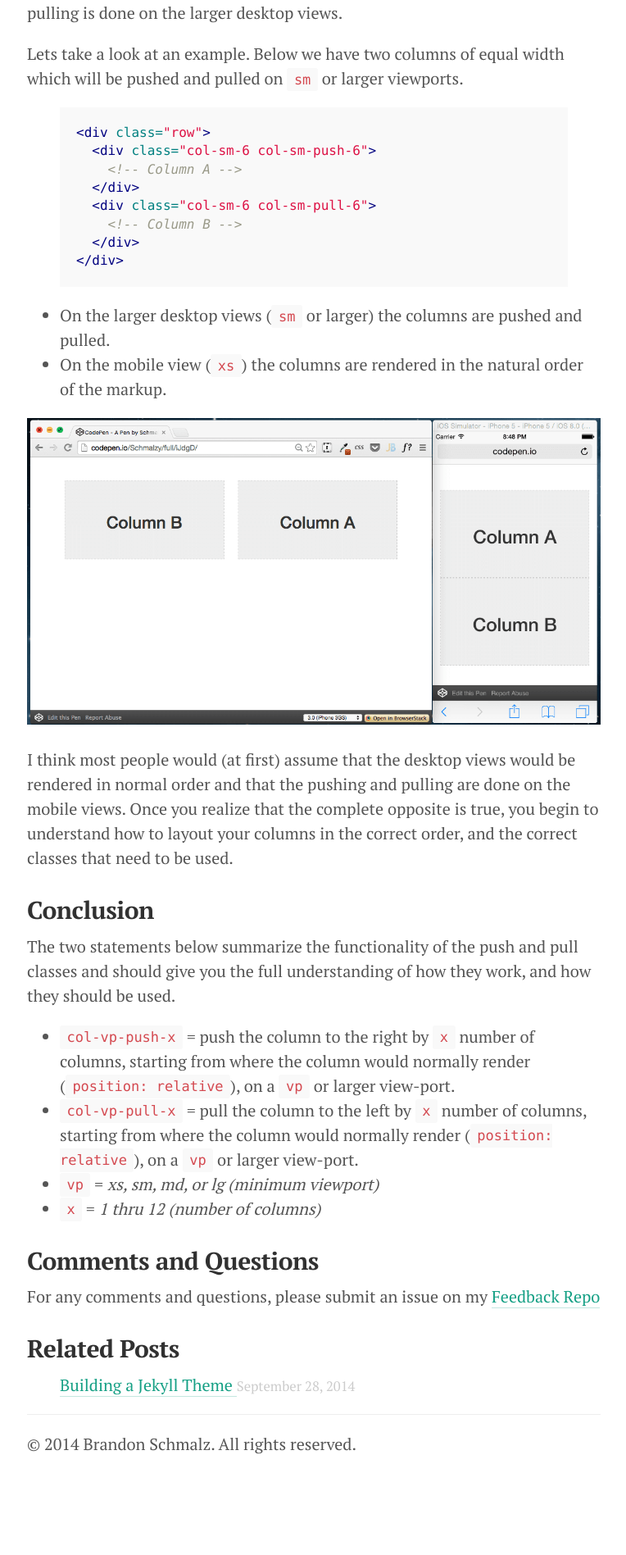
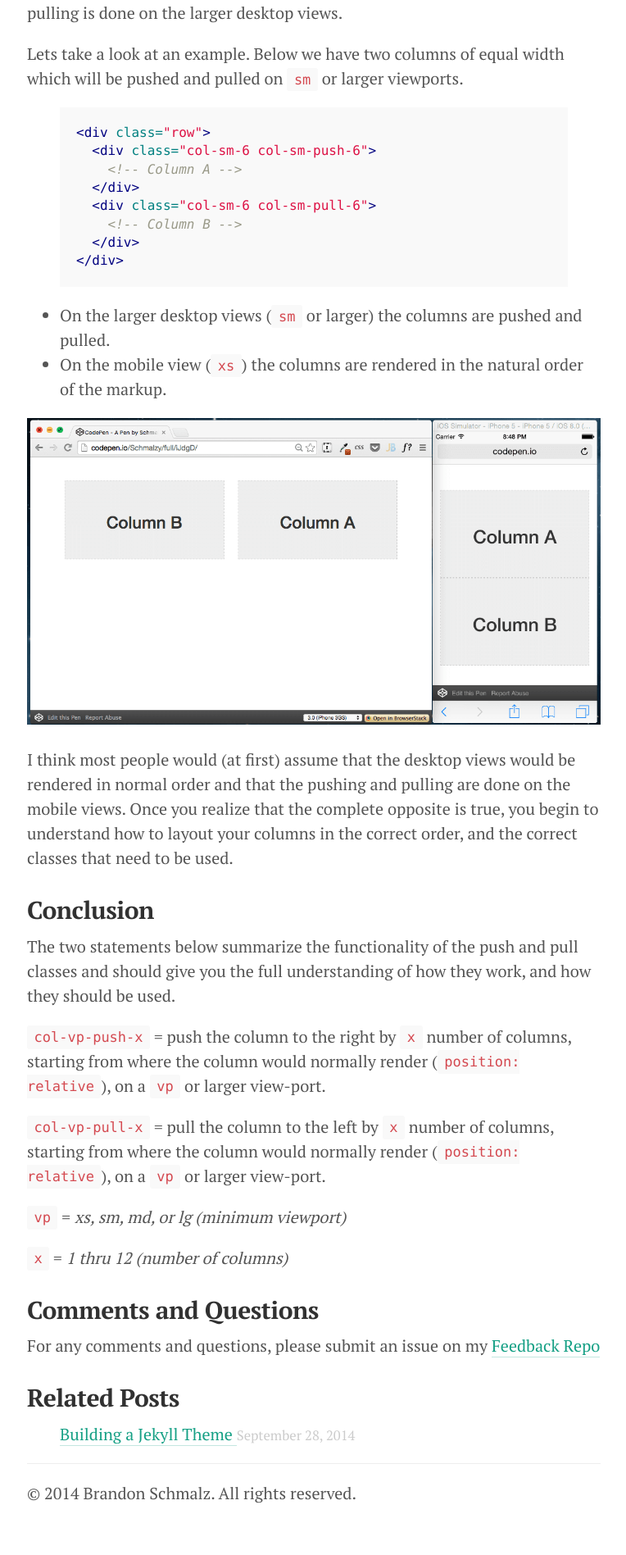
Before and after one commit to Schmalzy/Schmalzy.github.io, a Jekyll site: the page built from _posts/2014-10-08-Column-Ordering-in-Bootstrap.md, in a window 1280 px wide. Shown: the part 920-2817 px from the top of the page at 82% size, without its empty margins (257-1021 px from the left). Built offline with Jekyll 4.4.1, drawn with Linux system fonts in a browser that asks for light colours; before the commit the page ends 2757 px from its top, so only the background shows below that.

```diff
--- a/_posts/2014-10-08-Column-Ordering-in-Bootstrap.md
+++ b/_posts/2014-10-08-Column-Ordering-in-Bootstrap.md
@@ -44,7 +44,10 @@ I think most people would (at first) assume that the desktop views would be rend
 
 The two statements below summarize the functionality of the push and pull classes and should give you the full understanding of how they work, and how they should be used.
 
-- `col-vp-push-x` = push the column to the right by `x` number of columns, starting from where the column would normally render (`position: relative`), on a `vp` or larger view-port.
-- `col-vp-pull-x` = pull the column to the left by `x` number of columns, starting from where the column would normally render (`position: relative`), on a `vp` or larger view-port.
-- `vp` = *xs, sm, md, or lg (minimum viewport)*
-- `x` = *1 thru 12 (number of columns)*
+`col-vp-push-x` = push the column to the right by `x` number of columns, starting from where the column would normally render (`position: relative`), on a `vp` or larger view-port.
+
+`col-vp-pull-x` = pull the column to the left by `x` number of columns, starting from where the column would normally render (`position: relative`), on a `vp` or larger view-port.
+
+`vp` = *xs, sm, md, or lg (minimum viewport)*
+
+`x` = *1 thru 12 (number of columns)*
```
